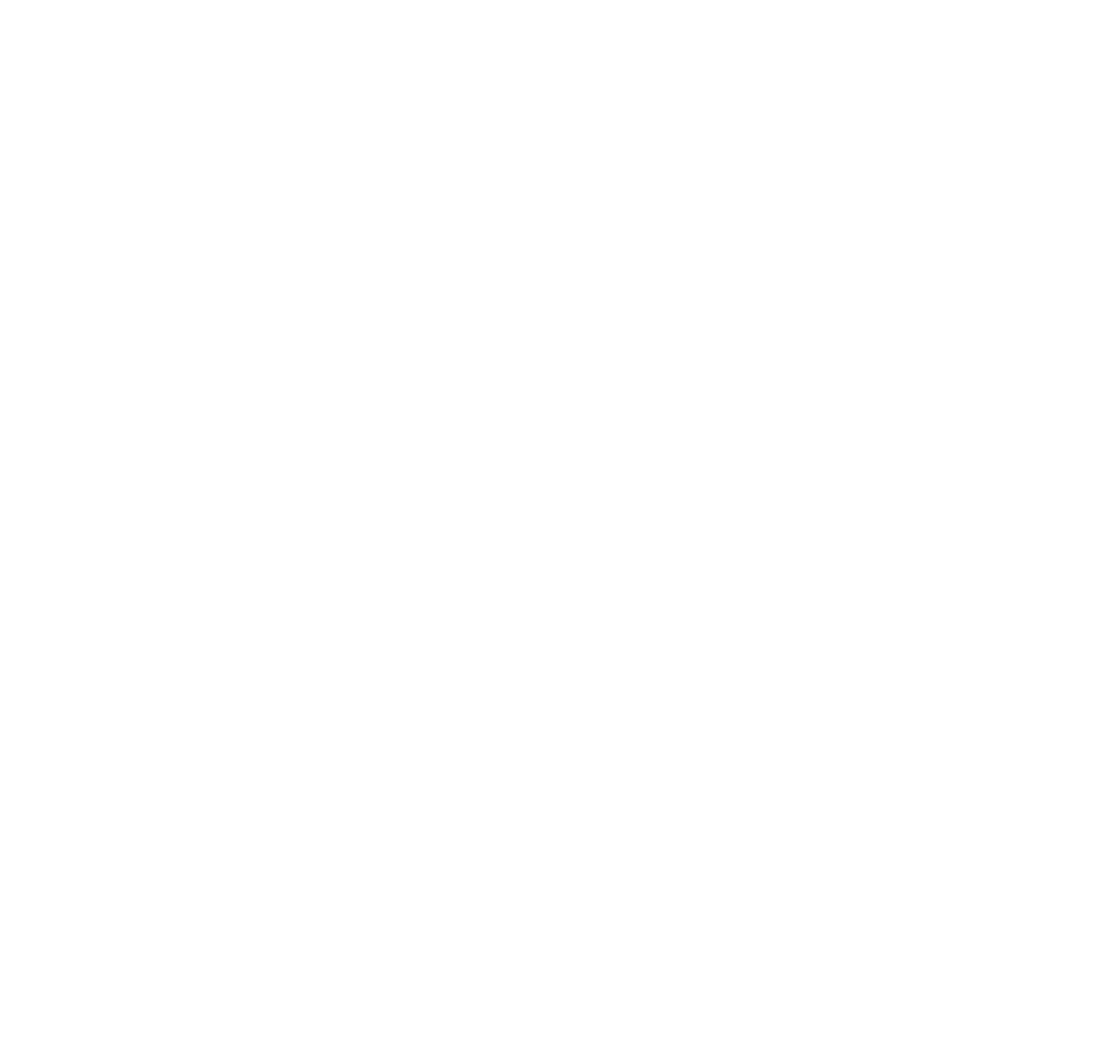
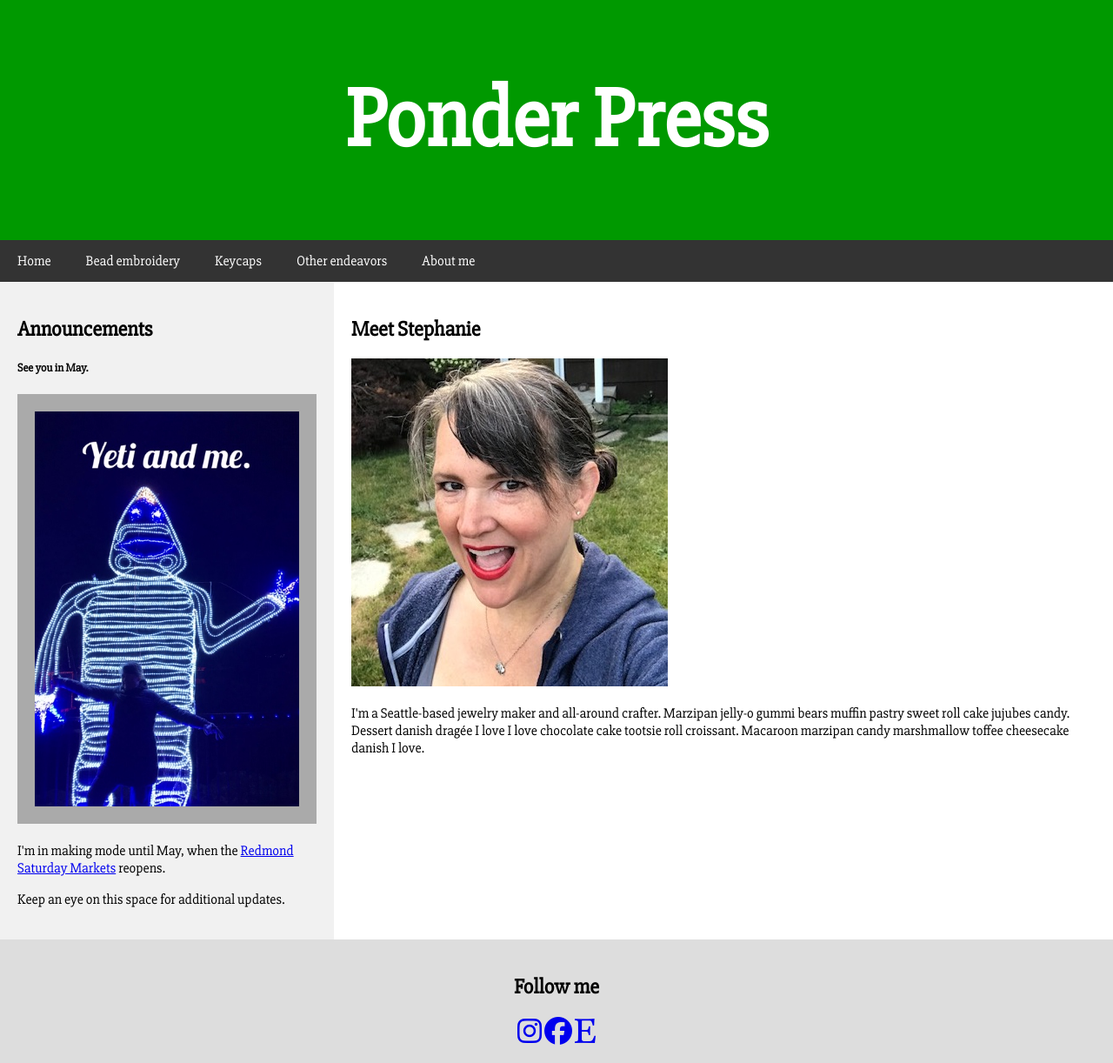
Before and after one commit to StephaniePonder/new-portfolio, a plain HTML site: page about-me.html in a window 1280 px wide. Shown: the whole page at 87% size. Before the commit the page ends 800 px from the top, so only its background shows below. Drawn offline with Linux system fonts and the light colour scheme.

Commit message:
finished assignment 5 new portfolio work

```diff
--- a/about-me.html
+++ b/about-me.html
@@ -0,0 +1,54 @@
+<!DOCTYPE html>
+<html lang="en">
+<head>
+<title>Ponder Press</title>
+<link rel="stylesheet" type="text/css" href="stylesheet.css">
+<meta charset="UTF-8">
+<meta name="viewport" content="width=device-width, initial-scale=1">
+<script src="https://kit.fontawesome.com/6be87d7bef.js" crossorigin="anonymous"></script>
+<link href="https://fonts.googleapis.com/css?family=Slabo+27px&display=swap" rel="stylesheet">
+</head>
+<!--adapted template from w3schools, https://www.w3schools.com/css/css3_flexbox.asp-->
+<body>
+
+<header class="main-header">
+  <h1 class="ponder-press">Ponder Press</h1>
+</header>
+
+<nav class="top-navigation">
+  <a href="index.html">Home</a>
+  <a href="bead-embroidery.html">Bead embroidery</a>
+  <a href="keycaps.html">Keycaps</a>
+  <a href="#">Other endeavors</a>
+  <a href="about-me.html">About me</a>
+</nav>
+
+<div class="row">
+  <div class="sidebar-style">
+    <h2>Announcements</h2>
+    <h5>See you in May.</h5>
+    <img class="yeti" src="images/yeti.jpg" alt="Image of site author with a lit-up Yeti.">
+    <p>I'm in making mode until May, when the <a href="http://redmondsaturdaymarket.org">Redmond Saturday Markets</a> reopens.</p>
+    <p>Keep an eye on this space for additional updates.</p>
+
+  </div>
+  <article class="main-copy">
+    <h2>Meet Stephanie</h2>
+
+    <img src="images/steph.jpg" alt="Image of the site's creator standing outside.">
+
+    <p>I'm a Seattle-based jewelry maker and all-around crafter.
+Marzipan jelly-o gummi bears muffin pastry sweet roll cake jujubes candy. Dessert danish dragée I love I love chocolate cake
+tootsie roll croissant. Macaroon marzipan candy marshmallow toffee cheesecake danish I love.</p>
+
+  </article>
+</div>
+
+<footer class="social-media-style">
+  <h2>Follow me</h2>
+  <a href="https://www.instagram.com/ponderpress/"> <i class="fab fa-instagram"></i></a>
+  <a href="https://www.facebook.com/stephanie.ponder"> <i class="fab fa-facebook"></i></a>
+  <a href="https://www.etsy.com/shop/PonderPressDesigns"> <i class="fab fa-etsy"></i></a>
+</footer>
+</body>
+</html>
--- a/stylesheet.css
+++ b/stylesheet.css
@@ -4,16 +4,20 @@
 
 /* Style the body */
 body {
-  font-family: Arial;
   margin: 0;
 }
-
+html {
+  font-family: 'Slabo 27px', serif;
+}
 /* Header/logo Title */
 .main-header {
-  padding: 60px;
+  padding: 15px;
   text-align: center;
   background: #009900;
   color: white;
+}
+.ponder-press {
+  font-size: 6rem;
 }
 
 /* Style the top navigation bar */
```
Also changed, not shown: bead-embroidery.html (+17 -25 lines), index.html (+11 -17 lines), keycaps.html (+53 -0 lines), images/bezels-three.jpg (added), images/flower-keycap.jpg (added), images/keycaps-group.jpg (added), images/many-beaded-bezels.jpg, images/peanut-keycap.jpg (added), images/steph.jpg (added), images/three-bezels.jpg, 2 other files.
